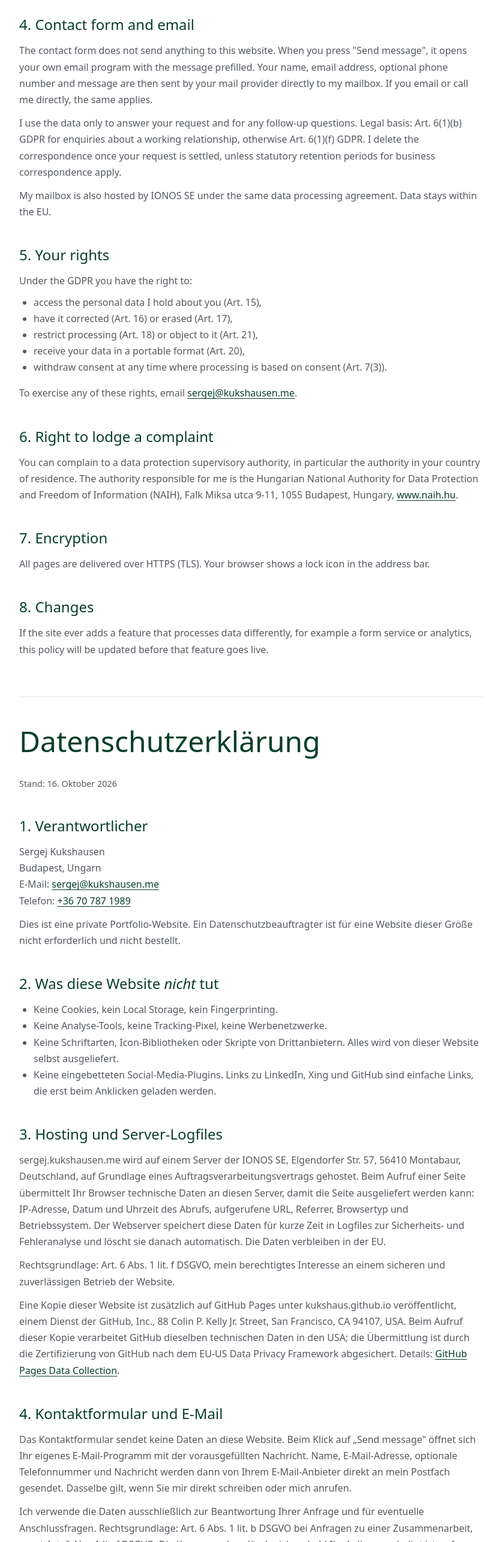
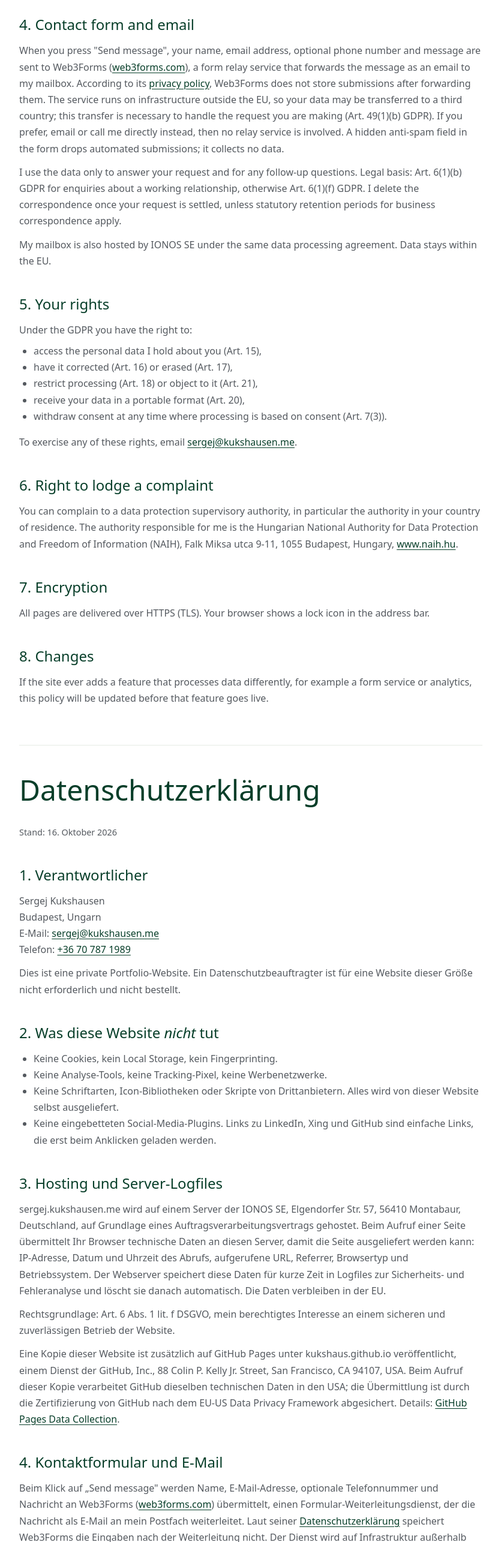
Before and after one commit to kukshaus/kukshausen-portfolio, a website built with Vite: page privacy.html in a window 1280 px wide. Shown: the part 1300-3871 px from the top of the page at 60% size, without its empty margins (222-1057 px from the left). Built offline with nearby package versions, Linux system fonts and the light colour scheme; a web font is replaced by a local one.

Commit message:
Describe Web3Forms delivery in the form notice and privacy policy
Co-Authored-By: Claude Fable 5.1 <noreply@anthropic.com>

```diff
--- a/index.html
+++ b/index.html
@@ -456,7 +456,7 @@
                 </div>
                 <div>
                   <p class="text-sm font-light mb-3">
-                    Sending opens your mail app. Your details are used only to answer you, see the
+                    Your message is delivered to my inbox and used only to answer you, see the
                     <a href="privacy.html" class="underline underline-offset-2">privacy policy</a>.
                   </p>
                   <button type="submit" class="cta text-white bg-[#073E29] px-4 py-3 font-bold mt-2 w-full">Send message</button>
--- a/privacy.html
+++ b/privacy.html
@@ -77,9 +77,12 @@
 
         <h2>4. Contact form and email</h2>
         <p>
-          The contact form does not send anything to this website. When you press "Send message", it opens your own email program with the
-          message prefilled. Your name, email address, optional phone number and message are then sent by your mail provider directly to my
-          mailbox. If you email or call me directly, the same applies.
+          When you press "Send message", your name, email address, optional phone number and message are sent to Web3Forms
+          (<a href="https://web3forms.com" target="_blank" rel="noopener">web3forms.com</a>), a form relay service that forwards the message as an
+          email to my mailbox. According to its <a href="https://web3forms.com/privacy" target="_blank" rel="noopener">privacy policy</a>, Web3Forms
+          does not store submissions after forwarding them. The service runs on infrastructure outside the EU, so your data may be transferred to a
+          third country; this transfer is necessary to handle the request you are making (Art. 49(1)(b) GDPR). If you prefer, email or call me
+          directly instead, then no relay service is involved. A hidden anti-spam field in the form drops automated submissions; it collects no data.
         </p>
         <p>
           I use the data only to answer your request and for any follow-up questions. Legal basis: Art. 6(1)(b) GDPR for enquiries about a
@@ -157,9 +160,13 @@
 
         <h2>4. Kontaktformular und E-Mail</h2>
         <p>
-          Das Kontaktformular sendet keine Daten an diese Website. Beim Klick auf „Send message" öffnet sich Ihr eigenes E-Mail-Programm mit der
-          vorausgefüllten Nachricht. Name, E-Mail-Adresse, optionale Telefonnummer und Nachricht werden dann von Ihrem E-Mail-Anbieter direkt an
-          mein Postfach gesendet. Dasselbe gilt, wenn Sie mir direkt schreiben oder mich anrufen.
+          Beim Klick auf „Send message" werden Name, E-Mail-Adresse, optionale Telefonnummer und Nachricht an Web3Forms
+          (<a href="https://web3forms.com" target="_blank" rel="noopener">web3forms.com</a>) übermittelt, einen Formular-Weiterleitungsdienst, der die
+          Nachricht als E-Mail an mein Postfach weiterleitet. Laut seiner <a href="https://web3forms.com/privacy" target="_blank" rel="noopener">Datenschutzerklärung</a>
+          speichert Web3Forms die Eingaben nach der Weiterleitung nicht. Der Dienst wird auf Infrastruktur außerhalb der EU betrieben; Ihre Daten
+          können daher in ein Drittland übermittelt werden. Diese Übermittlung ist zur Bearbeitung Ihrer Anfrage erforderlich (Art. 49 Abs. 1 lit. b
+          DSGVO). Wenn Sie das vermeiden möchten, schreiben oder rufen Sie mich direkt an, dann ist kein Weiterleitungsdienst beteiligt. Ein
+          unsichtbares Anti-Spam-Feld im Formular verwirft automatisierte Eingaben und erhebt keine Daten.
         </p>
         <p>
           Ich verwende die Daten ausschließlich zur Beantwortung Ihrer Anfrage und für eventuelle Anschlussfragen. Rechtsgrundlage: Art. 6 Abs. 1
```
